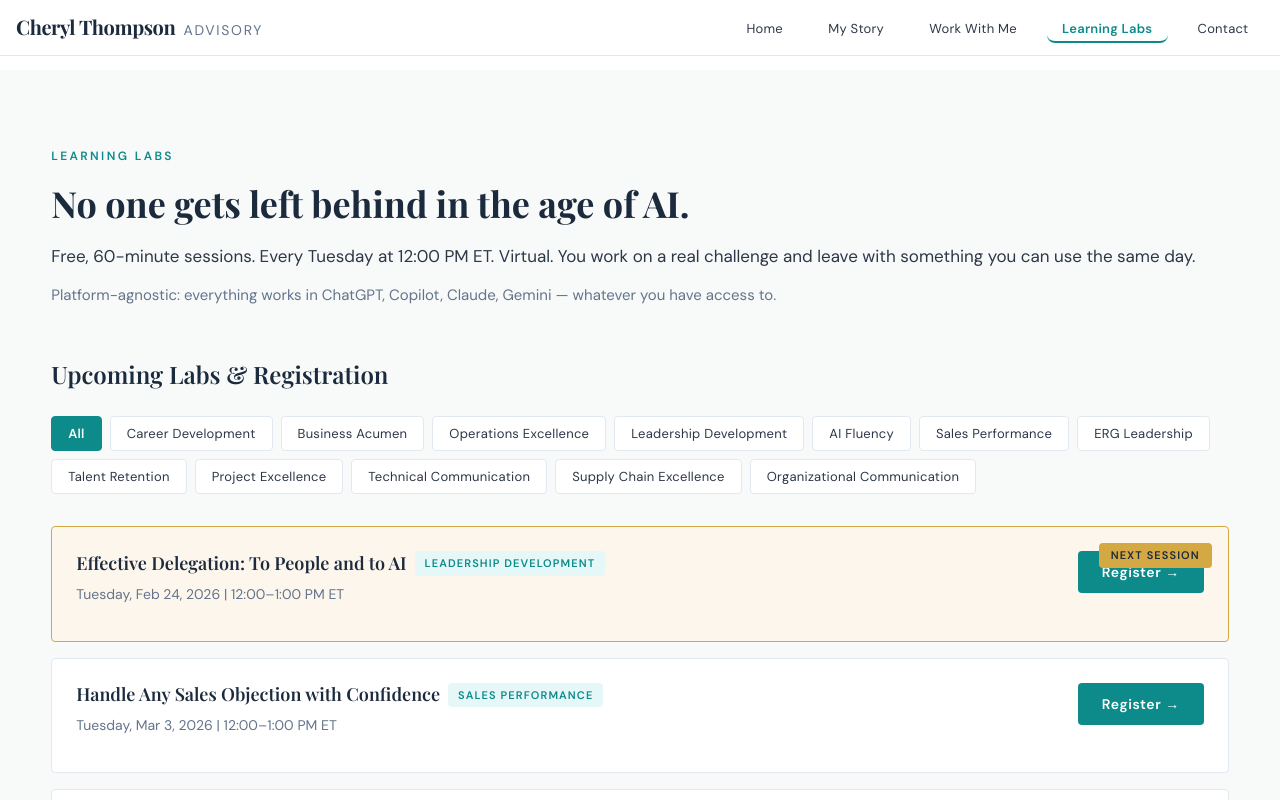
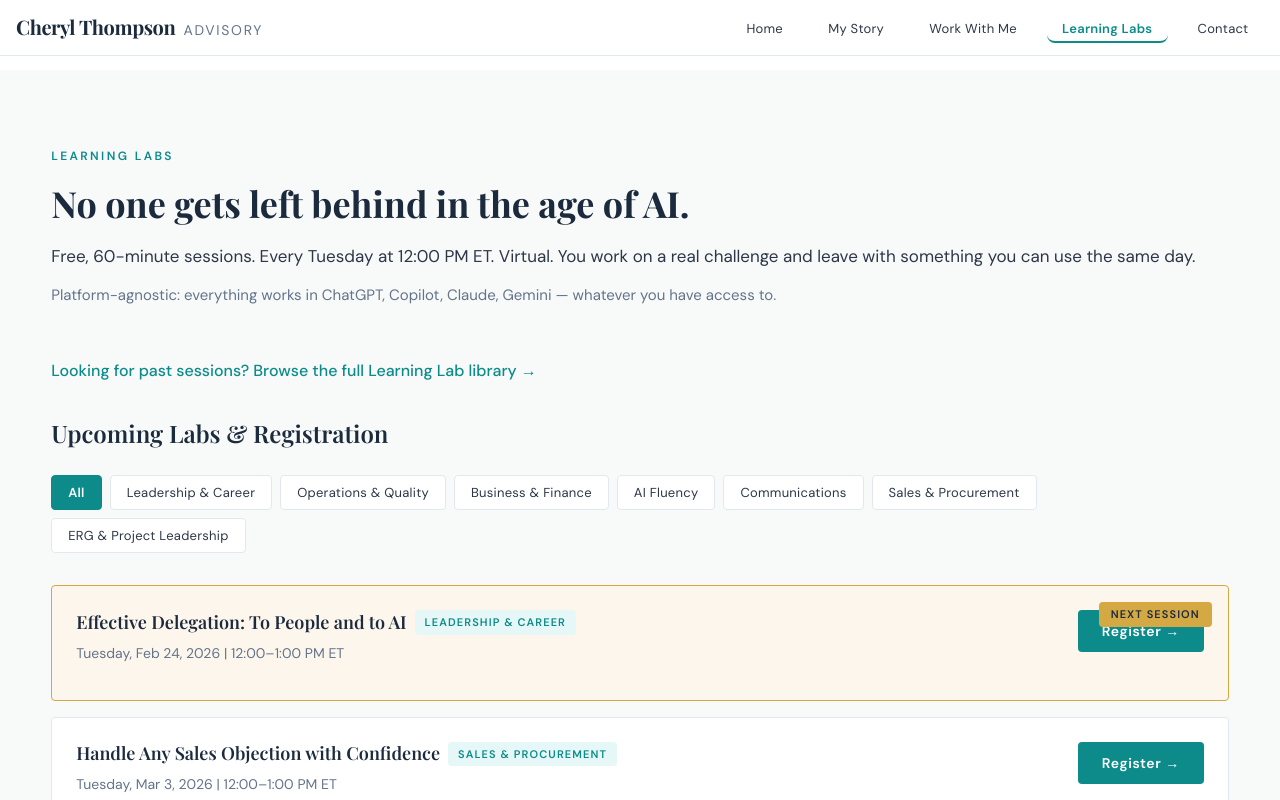
Before and after one commit to cthomps366/cheryl-site, a React (Vite) app: page / in a window 1280 px wide. Both pictures are taken after a click on the button "Explore Learning Labs". Shown: the top 800 px of the page. Built offline with nearby package versions, Linux system fonts and the light colour scheme.

Commit message:
Update Learning Labs category filters to consolidated categories and add library link

```diff
--- a/src/CTA_Website_Wireframe.jsx
+++ b/src/CTA_Website_Wireframe.jsx
@@ -937,35 +937,48 @@ function LearningLabsPage() {
 
   // Function to get category for a lab based on title
   const getLabCategory = (title) => {
-    if (title.includes("Find Your Sponsor") || title.includes("Sponsor")) return "Career Development";
-    if (title.includes("Finance for Leaders")) return "Business Acumen";
-    if (title.includes("Problem-Solving") || title.includes("SOPs") || title.includes("Reaching the Floor")) return "Operations Excellence";
-    if (title.includes("Effective Delegation") || title.includes("Change Management") || title.includes("Self-Care")) return "Leadership Development";
+    // Leadership & Career
+    if (title.includes("Find Your Sponsor") || title.includes("Sponsor")) return "Leadership & Career";
+    if (title.includes("Effective Delegation")) return "Leadership & Career";
+    if (title.includes("Self-Care")) return "Leadership & Career";
+    if (title.includes("Career Pathing")) return "Leadership & Career";
+    if (title.includes("Change Management")) return "Leadership & Career";
+
+    // Operations & Quality
+    if (title.includes("Problem-Solving")) return "Operations & Quality";
+    if (title.includes("SOPs")) return "Operations & Quality";
+    if (title.includes("Reaching the Floor")) return "Operations & Quality";
+
+    // Business & Finance
+    if (title.includes("Finance for Leaders")) return "Business & Finance";
+
+    // AI Fluency
     if (title.includes("AI Behind the Scenes")) return "AI Fluency";
-    if (title.includes("Sales Objection")) return "Sales Performance";
-    if (title.includes("ERG Leaders") || title.includes("ERG")) return "ERG Leadership";
-    if (title.includes("Career Pathing")) return "Talent Retention";
-    if (title.includes("Project Management")) return "Project Excellence";
-    if (title.includes("Engineering Communication")) return "Technical Communication";
-    if (title.includes("Procurement")) return "Supply Chain Excellence";
-    if (title.includes("Internal Communications")) return "Organizational Communication";
+
+    // Communications
+    if (title.includes("Engineering Communication")) return "Communications";
+    if (title.includes("Internal Communications")) return "Communications";
+
+    // Sales & Procurement
+    if (title.includes("Sales Objection")) return "Sales & Procurement";
+    if (title.includes("Procurement")) return "Sales & Procurement";
+
+    // ERG & Project Leadership
+    if (title.includes("ERG Leaders") || title.includes("ERG")) return "ERG & Project Leadership";
+    if (title.includes("Project Management")) return "ERG & Project Leadership";
+
     return null;
   };
 
   const filterCategories = [
     "All",
-    "Career Development",
-    "Business Acumen",
-    "Operations Excellence",
-    "Leadership Development",
+    "Leadership & Career",
+    "Operations & Quality",
+    "Business & Finance",
     "AI Fluency",
-    "Sales Performance",
-    "ERG Leadership",
-    "Talent Retention",
-    "Project Excellence",
-    "Technical Communication",
-    "Supply Chain Excellence",
-    "Organizational Communication",
+    "Communications",
+    "Sales & Procurement",
+    "ERG & Project Leadership",
   ];
 
   return (
@@ -1007,6 +1020,26 @@ function LearningLabsPage() {
           >
             Platform-agnostic: everything works in ChatGPT, Copilot, Claude, Gemini — whatever you have access to.
           </p>
+
+          <div style={{ marginBottom: 32 }}>
+            <a
+              href="https://flowery-jobaria-ab2.notion.site/CADIA-AI-Learning-Lab-Library-23b39d22ba994fdb8172bf7bd08e0100?pvs=74"
+              target="_blank"
+              rel="noopener noreferrer"
+              style={{
+                fontFamily: "'DM Sans', sans-serif",
+                fontSize: 16,
+                color: COLORS.teal,
+                textDecoration: "none",
+                fontWeight: 500,
+                display: "inline-flex",
+                alignItems: "center",
+                gap: 4,
+              }}
+            >
+              Looking for past sessions? Browse the full Learning Lab library →
+            </a>
+          </div>
 
           <h2
             style={{
```
